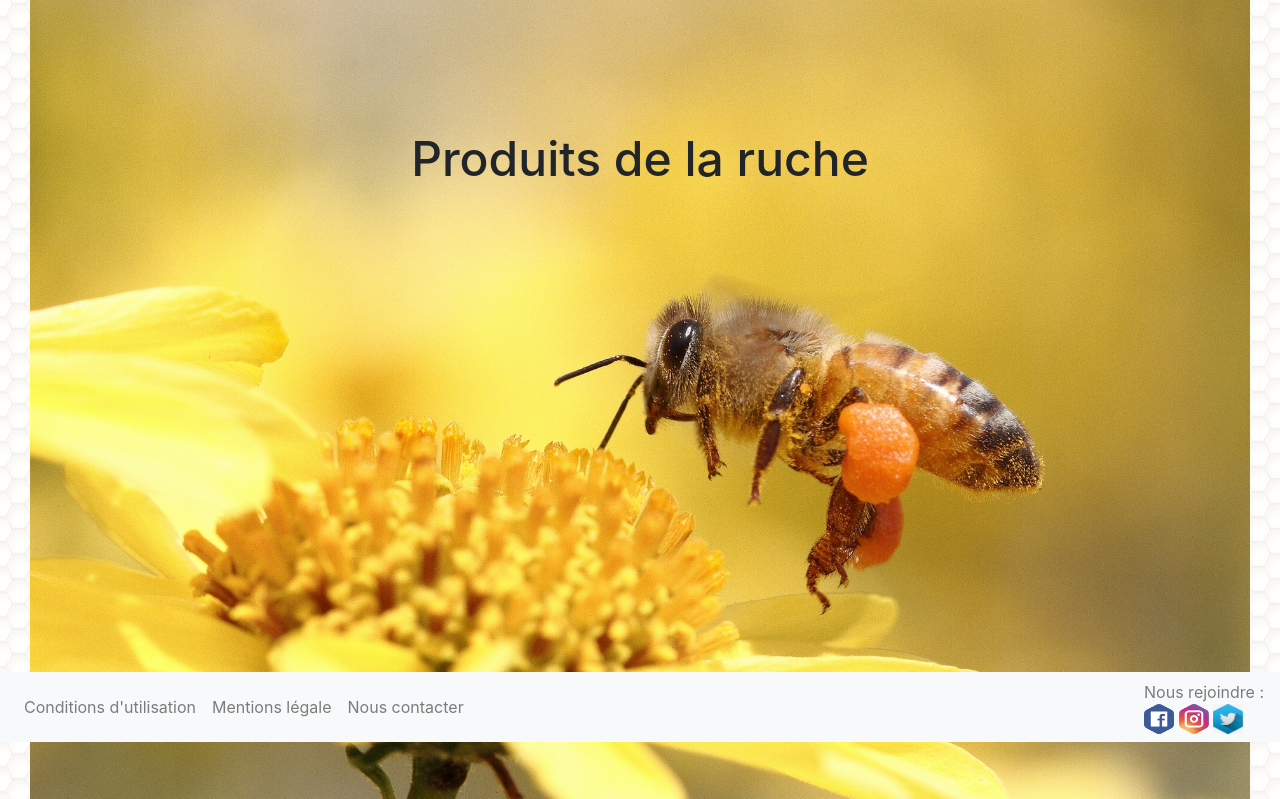
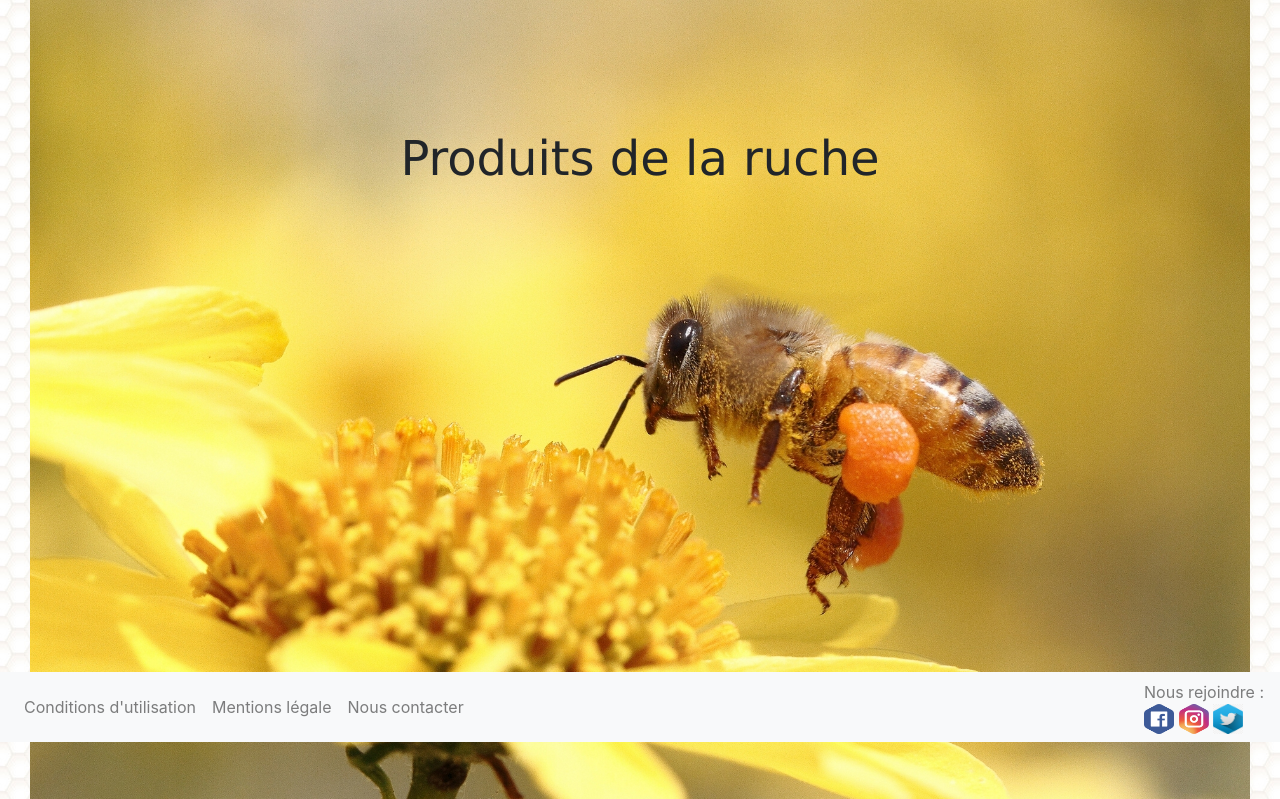
Before and after one commit to Luc-Leveque/site-apiculture, a Symfony app: template templates/documentation/products.html.twig in a window 1280 px wide. Shown: the part 58-857 px from the top of the page. Run offline with Twig, Linux system fonts and the light colour scheme; the template is opened without the code that fills it, so the values that code supplies are empty; some libraries are stand-ins or nearby versions; some web fonts are replaced.

Commit message:
add font and some color changes

```diff
--- a/public/css/documentation.css
+++ b/public/css/documentation.css
@@ -24,6 +24,16 @@
     text-align: center;
 }
 
+h2{
+    color: #ffbe00;
+}
+
+@font-face {
+	font-family: "youthTouch";
+	src: url('../fonts/Youth-Touch.ttf');
+}
+
+
 h1.docTitle{
     font-size: 300%;
     position: absolute;
@@ -34,6 +44,7 @@ h1.docTitle{
     padding: 130px 0 0 0;
     width: 100%;
     text-align: center;
+    font-family: "youthTouch", lucida sans unicode,lucida grande,sans-serif;
 }
 
 #articleImage{
--- /dev/null
+++ b/public/css/security.css
@@ -0,0 +1,3 @@
+h1{
+    color: #ffbe00;
+}
--- a/templates/base.html.twig
+++ b/templates/base.html.twig
@@ -12,7 +12,7 @@
         {% endblock %}
     </head>
     <body>
-        <nav class="navbar fixed-top navbar-expand-lg navbar-light bg-light">
+        <nav class="navbar fixed-top navbar-expand-xl navbar-light bg-light">
             <a class="navbar-brand" href="{{ path('home') }} "><img src="{{ asset('images/bee_logo.png') }}" width="30" height="30" alt="bee"> Apiculture</a>
              <button class="navbar-toggler" type="button" data-toggle="collapse" data-target="#beesNavbar" aria-controls="beesNavbar" aria-expanded="false" aria-label="Toggle navigation">
                 <span class="navbar-toggler-icon"></span>
--- a/templates/documentation/products.html.twig
+++ b/templates/documentation/products.html.twig
@@ -16,6 +16,8 @@
 
     {% for article in articles %}
         {{ parent() }}
+
+
         <a class="btn btn-warning" href="{{ path('blog_edit', {'id': article.id} )}}">Modifier</a>
 
     {% endfor %}
--- a/templates/documentation/show.html.twig
+++ b/templates/documentation/show.html.twig
@@ -15,7 +15,7 @@
     </div>
     <div class="row justify-content-between">
         <div class="col text-justify">
-            {{ article.content }}
+           <span> {{ article.content }}</span>
         </div>
         <div class="col justify-content-end">
             <img id="articleImage"class="img-responsive rounded" src="{{ article.image }}" alt="bee colony" >
--- a/templates/security/login.html.twig
+++ b/templates/security/login.html.twig
@@ -1,4 +1,9 @@
 {% extends 'base.html.twig' %}
+
+{% block stylesheets %}
+    {{ parent() }}
+    <link href="{{ asset('css/security.css') }}" rel="stylesheet" />
+{% endblock %}
 
 {% block body %}
 <div class="container">
--- a/templates/security/registration.html.twig
+++ b/templates/security/registration.html.twig
@@ -1,4 +1,9 @@
 {% extends 'base.html.twig' %}
+
+{% block stylesheets %}
+    {{ parent() }}
+    <link href="{{ asset('css/security.css') }}" rel="stylesheet" />
+{% endblock %}
 
 {% block body %}
 
```
Also changed, not shown: public/css/app.css, public/fonts/youth_touch/PERSONAL-USE-ONLY.png (added), public/fonts/youth_touch/Youth-Touch.jpg (added), public/fonts/youth_touch/Youth-Touch.ttf (added), 3 other files.
